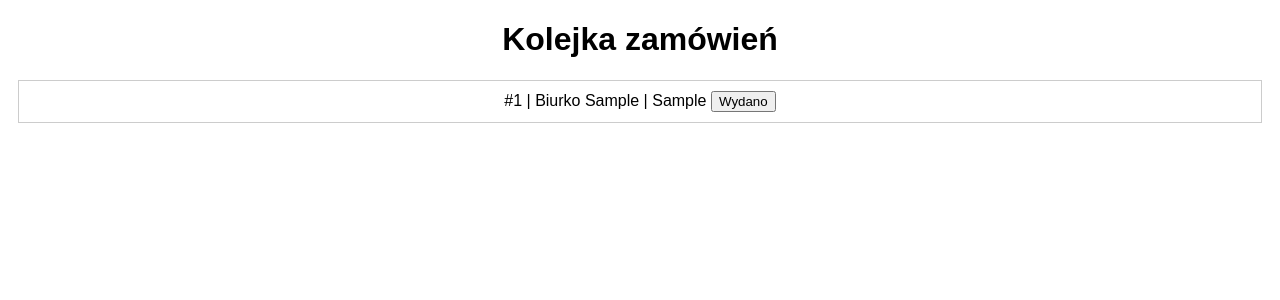
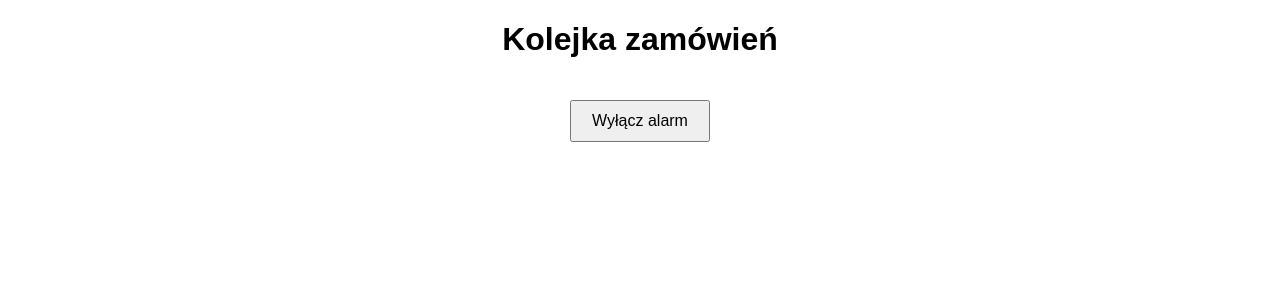
Before and after one commit to PixelZoneInfra/coworkMenu, a Flask app: page /panel in a window 1280 px wide. Shown: the top 300 px of the page. Run offline with Flask 3, Linux system fonts and the light colour scheme; tables that the repository leaves empty hold one stand-in row (values such as "Sample post").

Commit message:
Update panel.html

```diff
--- a/templates/panel.html
+++ b/templates/panel.html
@@ -5,42 +5,92 @@
   <meta name="viewport" content="width=device-width, initial-scale=1.0">
   <title>Panel Baru - Kolejka zamówień</title>
   <style>
-    body { font-family: sans-serif; text-align: center; transition: background-color 0.5s; }
-    .order { margin: 10px; padding: 10px; border: 1px solid #ccc; }
+    body {
+      font-family: sans-serif;
+      text-align: center;
+      transition: background-color 0.5s;
+      background-color: white; /* domyślnie biały */
+    }
+    #toggleAlarm {
+      margin: 20px auto;
+      padding: 10px 20px;
+      font-size: 1rem;
+    }
+    .order {
+      margin: 10px;
+      padding: 10px;
+      border: 1px solid #ccc;
+    }
   </style>
+</head>
+<body>
+  <h1>Kolejka zamówień</h1>
+  <button id="toggleAlarm">Wyłącz alarm</button>
+  <div id="orders"></div>
+
   <script>
     let orders = [];
-    async function fetchOrders() {
-      const res = await fetch('/api/orders');
-      orders = await res.json();
-      render();
+    let prevCount = 0;                 // poprzednia liczba zamówień
+    let pulseInterval = null;
+    let alarmEnabled = true;           // czy alarm jest aktywny
+    const POLL_INTERVAL = 1000;
+
+    // Generowanie losowego koloru
+    function randomColor() {
+      const r = Math.floor(Math.random() * 256);
+      const g = Math.floor(Math.random() * 256);
+      const b = Math.floor(Math.random() * 256);
+      return `rgb(${r},${g},${b})`;
     }
-    async function markDone(id) {
-      await fetch('/api/order/' + id, {method:'DELETE'});
-      fetchOrders();
+
+    // Start pulsowania (jeśli alarmEnabled)
+    function startPulsing() {
+      if (!alarmEnabled || pulseInterval !== null) return;
+      pulseInterval = setInterval(() => {
+        document.body.style.backgroundColor = randomColor();
+      }, POLL_INTERVAL);
     }
+
+    // Stop pulsowania i ustaw biały
+    function stopPulsing() {
+      if (pulseInterval !== null) {
+        clearInterval(pulseInterval);
+        pulseInterval = null;
+      }
+      document.body.style.backgroundColor = 'white';
+    }
+
+    // Render listy i kontrola alarmu
     function render() {
       const container = document.getElementById('orders');
       container.innerHTML = '';
       orders.forEach(o => {
         const div = document.createElement('div');
         div.className = 'order';
-        div.innerHTML = `#${o.id} | Biurko ${o.desk} | ${o.items}
-                        <button onclick="markDone(${o.id})">Wydano</button>`;
+        div.innerHTML = `
+          #${o.id} | Biurko ${o.desk} | ${o.items}
+          <button onclick="markDone(${o.id})">Wydano</button>
+        `;
         container.appendChild(div);
       });
+
+      // Jeśli przybyło zamówień -> reset alarmu
+      if (orders.length > prevCount) {
+        alarmEnabled = true;
+      }
+
+      // Włącz/wyłącz pulsowanie
+      if (orders.length > 0 && alarmEnabled) {
+        startPulsing();
+      } else {
+        stopPulsing();
+      }
+
+      // Aktualizuj prevCount
+      prevCount = orders.length;
     }
-    setInterval(fetchOrders, 2000);
-    setInterval(() => {
-      document.body.style.backgroundColor =
-        `rgb(${rand()},${rand()},${rand()})`;
-    }, 2000);
-    function rand(){return Math.floor(Math.random()*256)}
-    window.onload = fetchOrders;
-  </script>
-</head>
-<body>
-  <h1>Kolejka zamówień</h1>
-  <div id="orders"></div>
-</body>
-</html>
+
+    // Pobierz zamówienia
+    async function fetchOrders() {
+      try {
+        const res = await fetch('/ap
```
